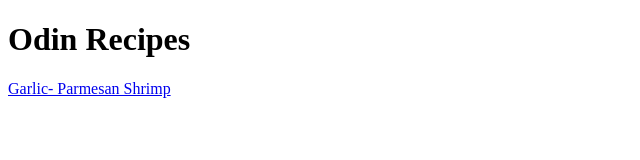
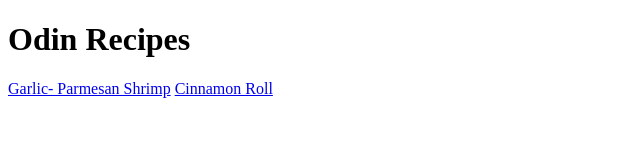
Before and after one commit to davidumoru/odin-recipes, a plain HTML site: page index.html in a window 1280 px wide. Shown: the whole page, without its empty margins (0-640 px from the left). Drawn offline with Linux system fonts and the light colour scheme.

Commit message:
Add Second Recipe Link

```diff
--- a/index.html
+++ b/index.html
@@ -5,7 +5,10 @@
     <title>Odin Recipes</title>
 </head>
 <body>
+
     <h1>Odin Recipes</h1>
     <a href="recipes/garlic-parmesan-shrimp.html">Garlic- Parmesan Shrimp</a>
+    <a href="recipes/cinnamon-roll.html">Cinnamon Roll</a>
+
 </body>
 </html>
```
